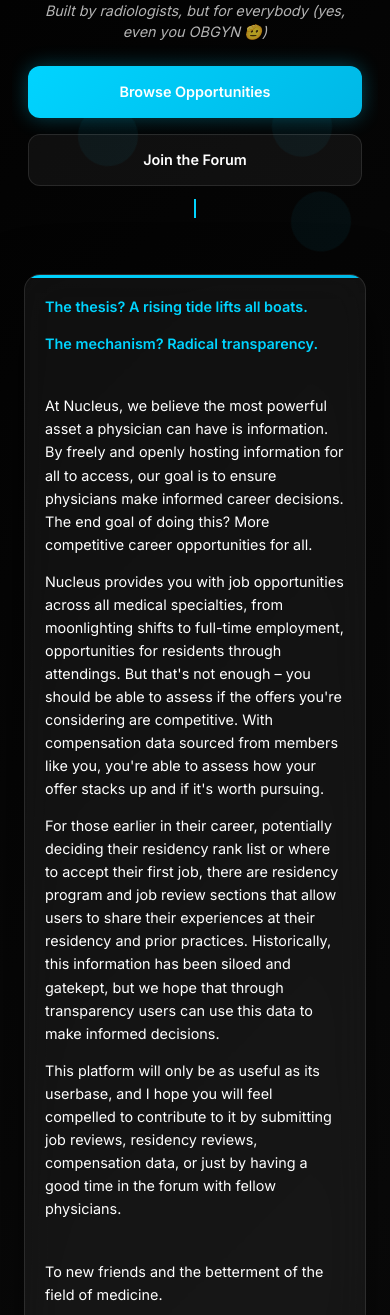
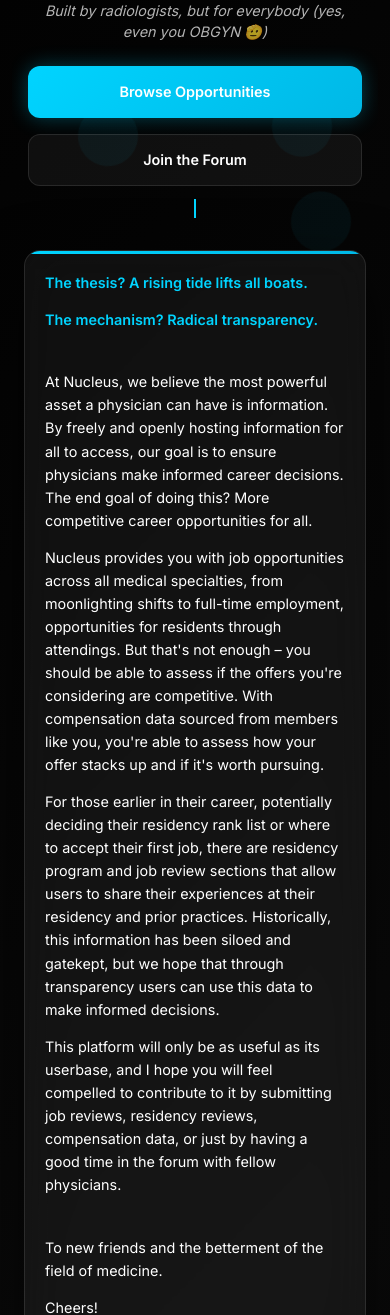
Before and after one commit to roodchris/Nucleus, a Flask app: page / in a window 390 px wide. Shown: the part 396-1711 px from the top of the page. Run offline with Flask 3, Linux system fonts and the light colour scheme.

Commit message:
Fix: Restore original mission section padding and rely on z-index layering
- Reverted mission section mobile padding back to original values (2.5rem and 2rem)
- Removed excessive top padding that was added to accommodate arrow
- Arrow now properly layers above mission section with z-index: 100
- Maintains clean section spacing while ensuring arrow visibility
- Optimal solution: positioning + layering instead of layout adjustments

```diff
--- a/app/templates/home.html
+++ b/app/templates/home.html
@@ -571,7 +571,7 @@
       }
 
       .mission-section {
-        padding: 4rem 0 3rem 0;
+        padding: 2.5rem 0;
       }
 
       .mission-card {
@@ -671,7 +671,7 @@
       }
 
       .mission-section {
-        padding: 3.5rem 0 2rem 0;
+        padding: 2rem 0;
       }
 
       .mission-card {
```
